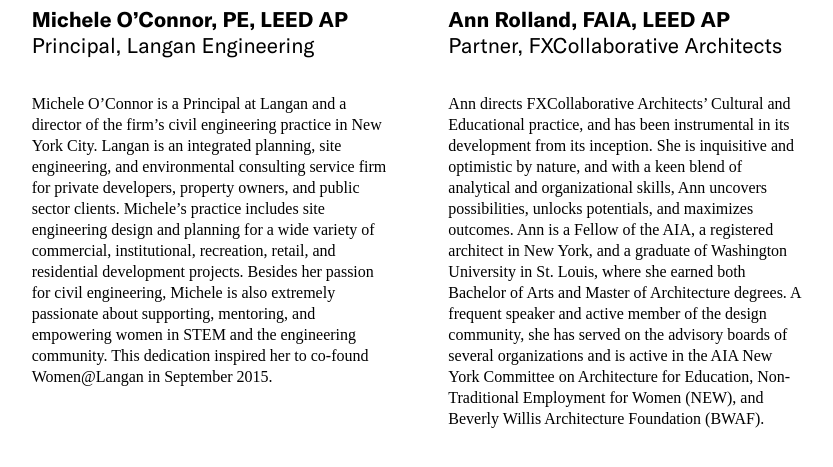
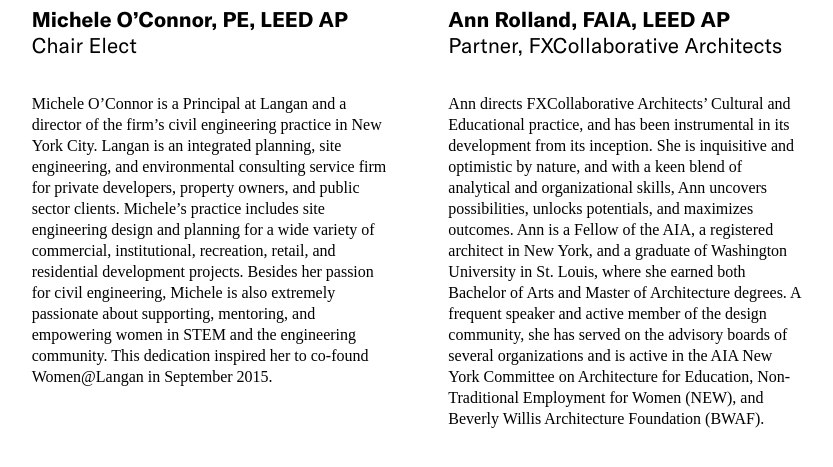
Before and after one commit to jengalas/bwaf-bbw, a Jekyll site: the page built from about/boardandstaff.md, in a window 1280 px wide and 900 px high, scrolled down 7586 px, cut to the strip 228-729 px from the top of the window. Shown: the top 467 px of the strip, without its empty margins (445-1278 px from the left). Built offline with Jekyll 4.4.1, drawn with Linux system fonts in a browser that asks for light colours; some web fonts are replaced.

Commit message:
Update from Forestry.io Aislinn McNamara updated about/boardandstaff.md

```diff
--- a/about/boardandstaff.md
+++ b/about/boardandstaff.md
@@ -227,7 +227,7 @@
       Women Executives in Real Estate and is Chair of Beverly Willis Architecture
       Foundation. "
   - title: Michele O’Connor, PE, LEED AP
-    title_role: Principal, Langan Engineering
+    title_role: Chair Elect
     image: "/v1618330674/MOC_headshot_do3brf.jpg"
     description: "Michele O’Connor is a Principal at Langan and a director of the
       firm’s civil engineering practice in New York City. Langan is an integrated
```
